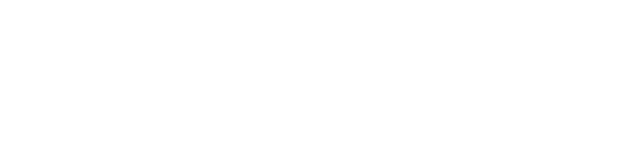
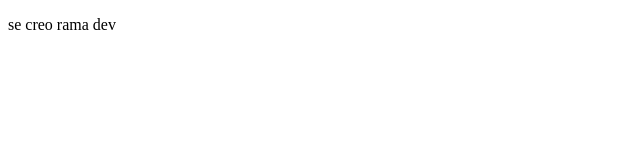
Before and after one commit to FredySiquiej/PruebaPage, a plain HTML site: page index.html in a window 1280 px wide. Shown: the whole page, without its empty margins (0-640 px from the left). Drawn offline with Linux system fonts and the light colour scheme.

Commit message:
se creo rama dev

```diff
--- a/index.html
+++ b/index.html
@@ -7,6 +7,6 @@
     <title>GIT vscode editado por segunda vez y subido a git remoto PRUEBAS DESDE VICODE</title>
 </head>
 <body>
-
+    <p>se creo rama dev</p>
 </body>
 </html>
```
